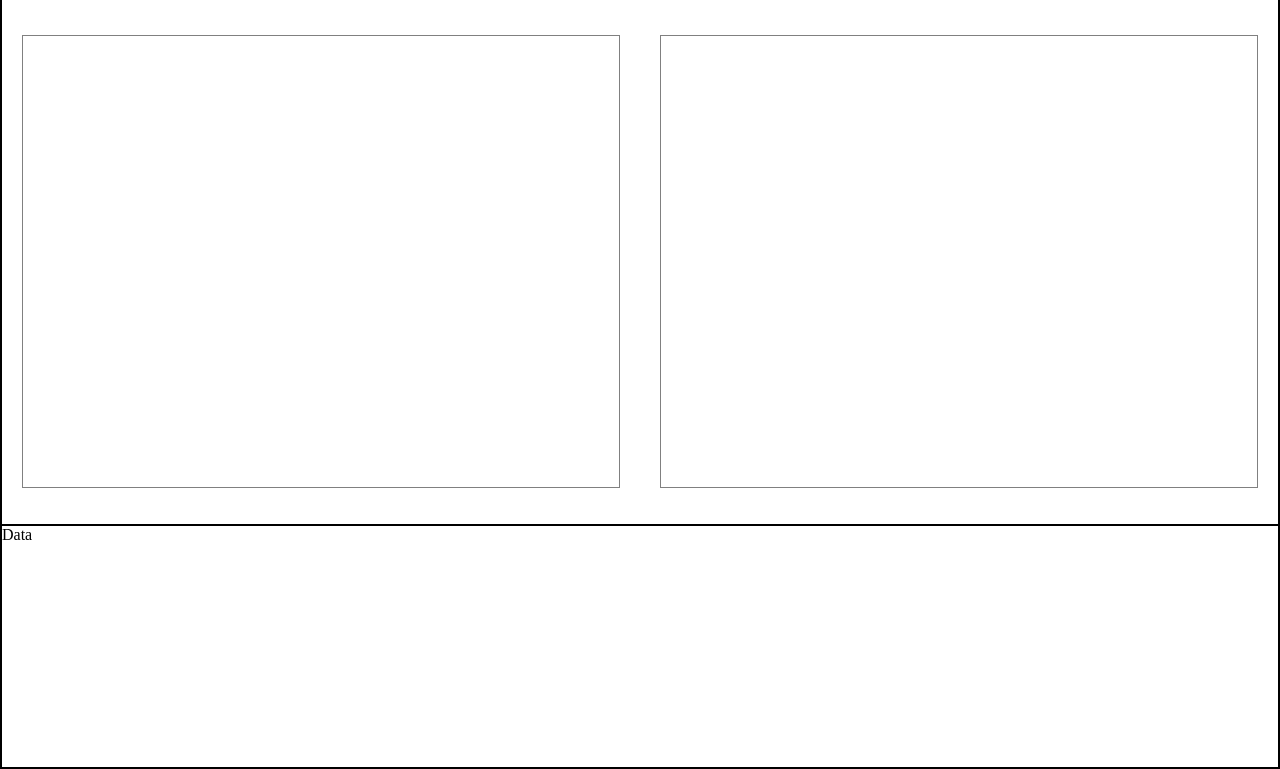
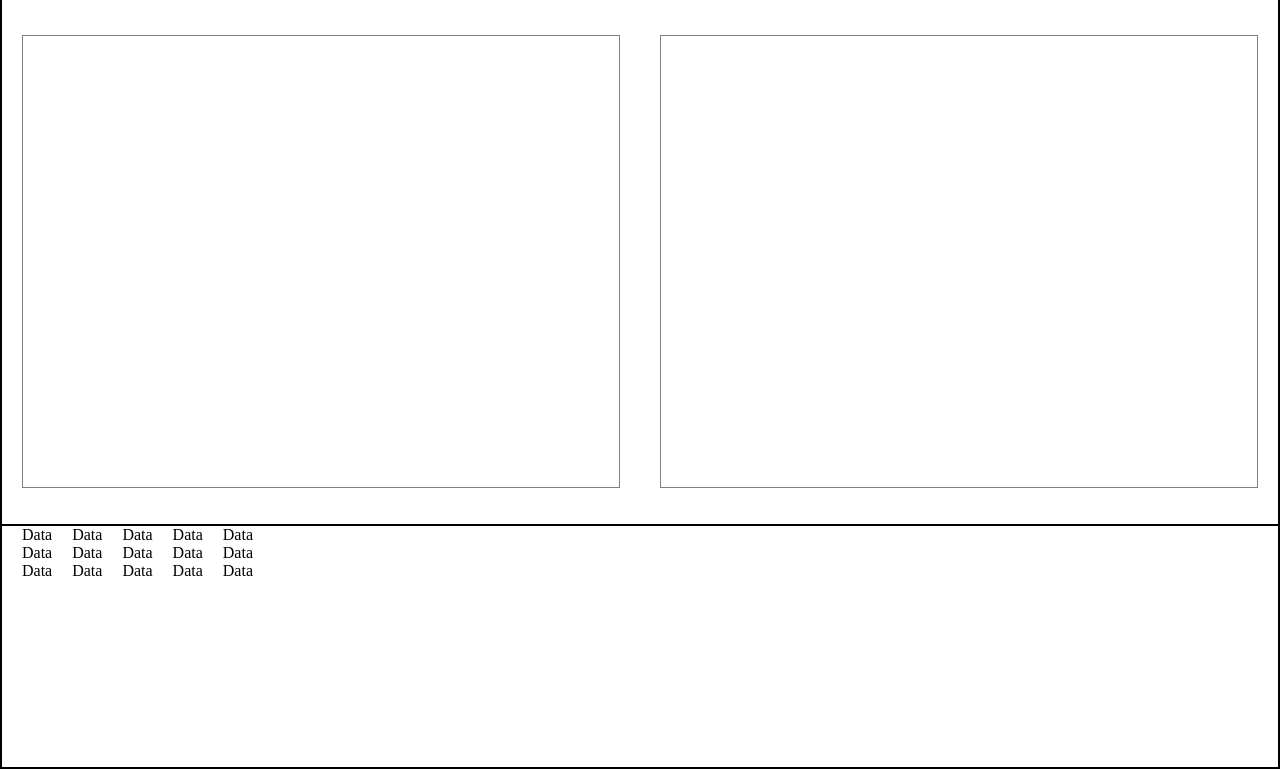
Before and after one commit to ProgramJustin/Hype, a React app: page / in a window 1280 px wide. Shown: the part 2746-3515 px from the top of the page. Built offline with nearby package versions, Linux system fonts and the light colour scheme.

Commit message:
add a links and containers that will house the links

```diff
--- a/src/components/Footer.jsx
+++ b/src/components/Footer.jsx
@@ -7,9 +7,38 @@ function Footer(){
           #footer {
             height: 241px;
             border: 1px solid black;
+            display: flex;
           }
         `}</style>
-      Data
+      <div>
+        <div>
+          <a>Data</a>
+          <a>Data</a>
+          <a>Data</a>
+          <a>Data</a>
+          <a>Data</a>
+        </div>
+        <div>
+          <a>Data</a>
+          <a>Data</a>
+          <a>Data</a>
+          <a>Data</a>
+          <a>Data</a>
+        </div>
+        <div>
+          <a>Data</a>
+          <a>Data</a>
+          <a>Data</a>
+          <a>Data</a>
+          <a>Data</a>
+        </div>
+      </div>
+
+      <div>
+        <img src="" />
+        <img src="" />
+        <img src="" />
+      </div>
     </div>
   );
 }
```
